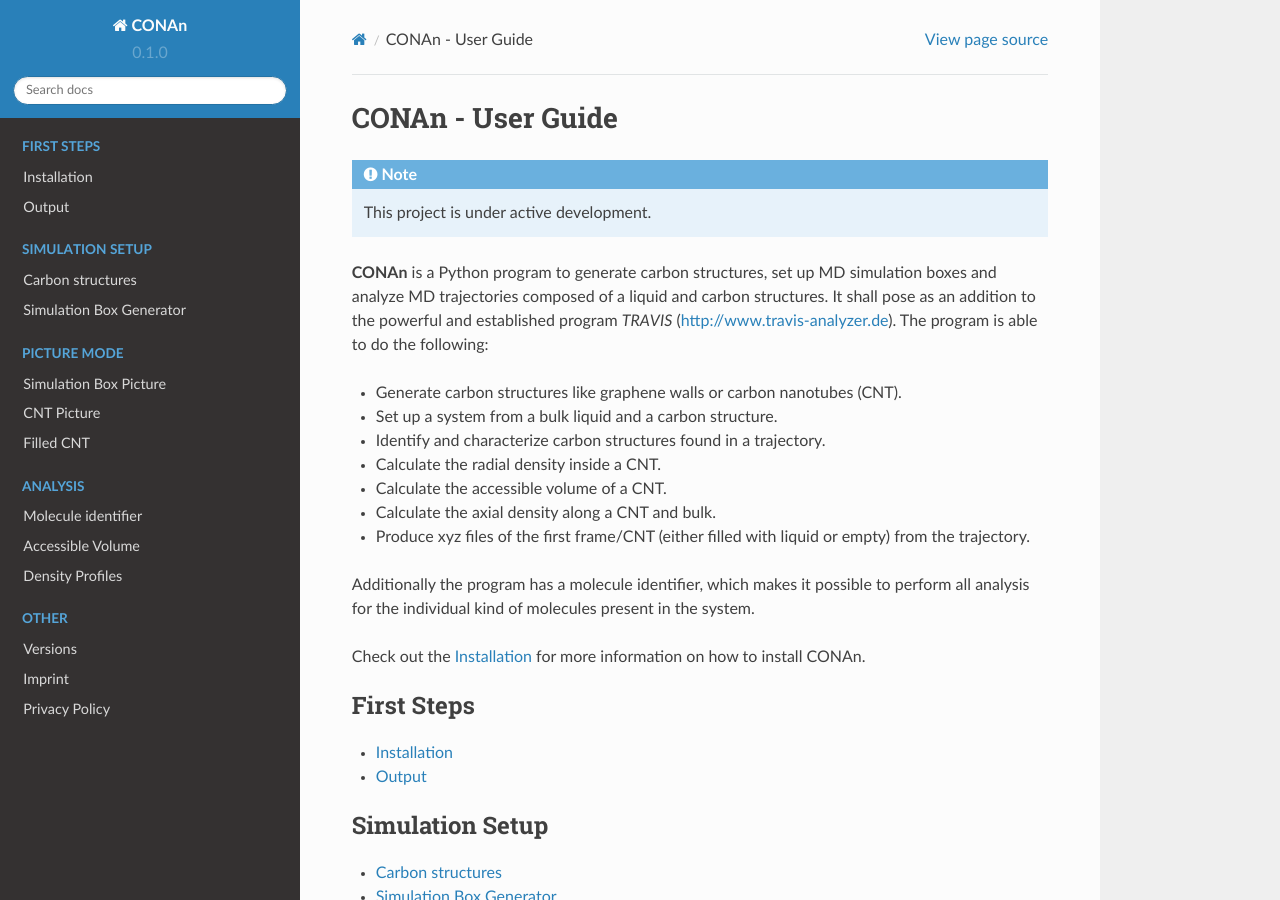
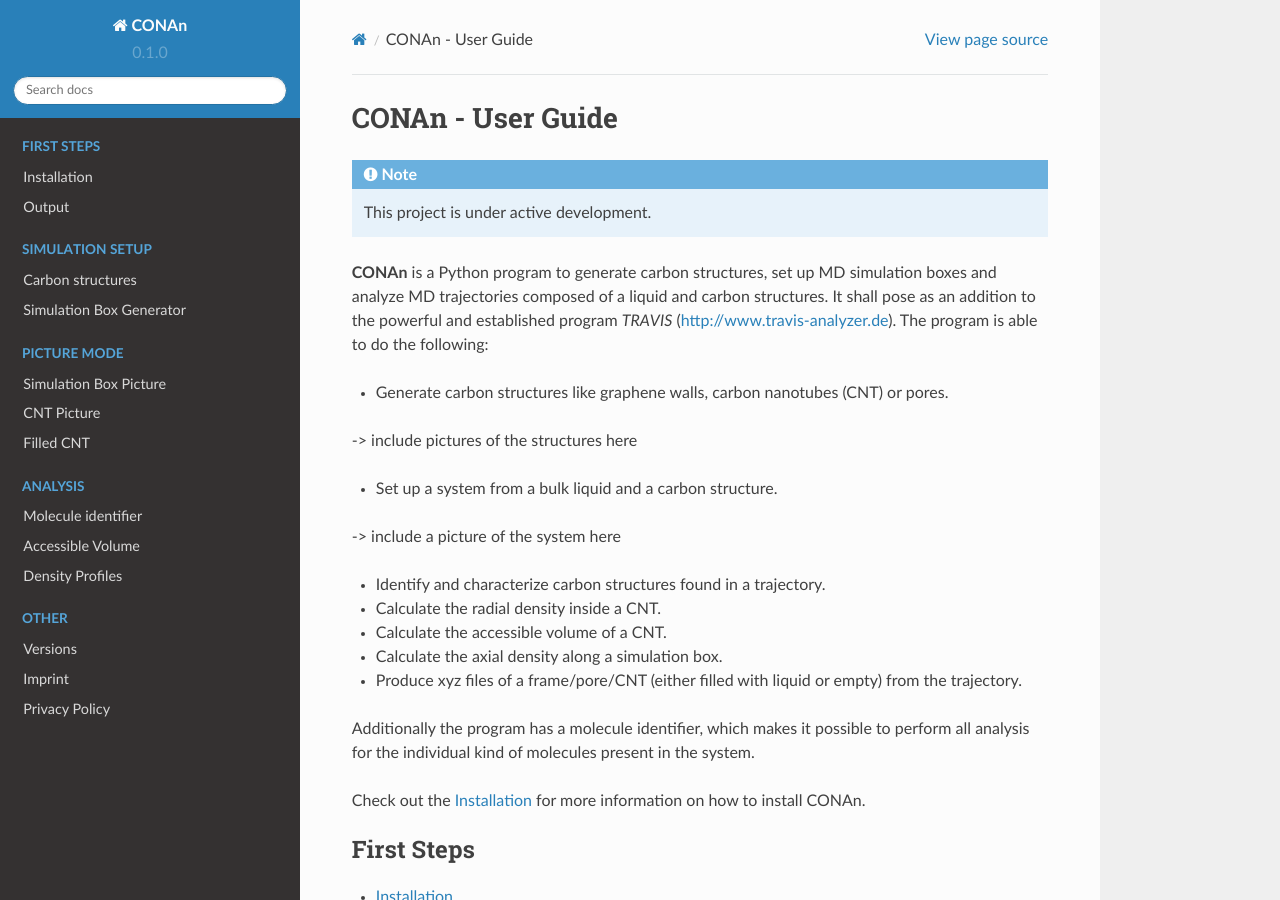
Before and after one commit to LeonardDick/rtd-tutorial, a Sphinx documentation site: the page built from docs/source/index.rst, in a window 1280 px wide and 900 px high. Built offline with Sphinx 7.4.7 and the Read the Docs theme 2.0.0, drawn with Linux system fonts in a browser that asks for light colours.

Commit message:
Update index.rst

```diff
--- a/docs/source/index.rst
+++ b/docs/source/index.rst
@@ -9,13 +9,19 @@ CONAn - User Guide
 It shall pose as an addition to the powerful and established program *TRAVIS* (http://www.travis-analyzer.de).
 The program is able to do the following:
 
-* Generate carbon structures like graphene walls or carbon nanotubes (CNT).
+* Generate carbon structures like graphene walls, carbon nanotubes (CNT) or pores.
+
+-> include pictures of the structures here
+
 * Set up a system from a bulk liquid and a carbon structure.
+
+-> include a picture of the system here
+
 * Identify and characterize carbon structures found in a trajectory.
 * Calculate the radial density inside a CNT.
 * Calculate the accessible volume of a CNT.
-* Calculate the axial density along a CNT and bulk.
-* Produce xyz files of the first frame/CNT (either filled with liquid or empty) from the trajectory.
+* Calculate the axial density along a simulation box.
+* Produce xyz files of a frame/pore/CNT (either filled with liquid or empty) from the trajectory.
 
 Additionally the program has a molecule identifier, which makes it possible to perform all analysis for the individual kind of molecules present in the system.
 
```
